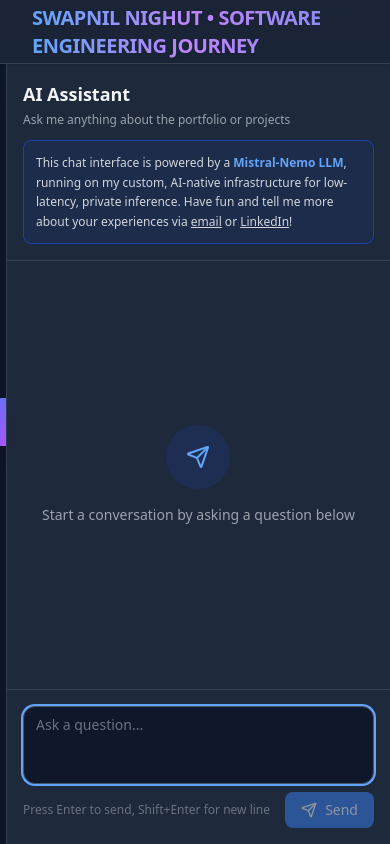
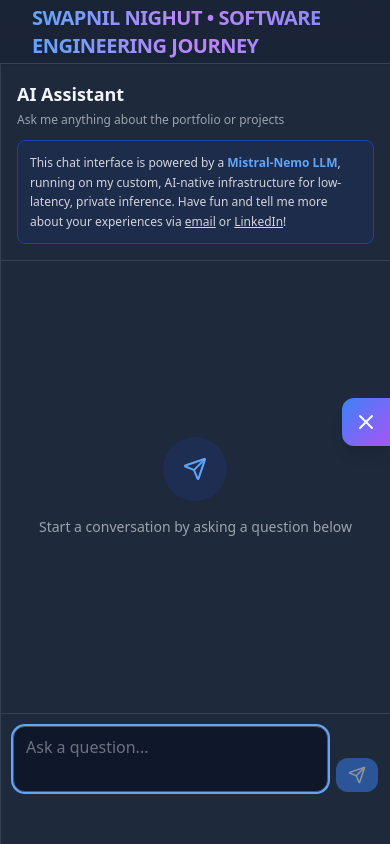
Before and after one commit to snighut/collaboration-app, a Next.js app: page / in a window 390 px wide. Both pictures are taken after a click on the button "Open AI chat". Shown: the top 844 px of the page. Built offline with nearby package versions, Linux system fonts and the light colour scheme; grey boxes are pictures that could not be loaded.

Commit message:
code:some css changes and fixes for mobile view

```diff
--- a/components/ChatSidebar.tsx
+++ b/components/ChatSidebar.tsx
@@ -92,7 +92,7 @@ const ChatSidebar: React.FC = () => {
       {/* Expandable Sidebar */}
       <div
         className={`fixed top-16 right-0 h-[calc(100vh-64px)] bg-white dark:bg-slate-800 border-l border-gray-200 dark:border-slate-700 shadow-2xl transition-all duration-300 ease-in-out z-40 flex flex-col ${
-          isExpanded ? 'w-96' : 'w-0'
+          isExpanded ? 'w-full md:w-96' : 'w-0'
         }`}
       >
         {/* Chat Header */}
@@ -175,32 +175,31 @@ const ChatSidebar: React.FC = () => {
 
         {/* Input Area */}
         {isExpanded && (
-          <div className="p-4 border-t border-gray-200 dark:border-slate-700">
-            <form onSubmit={handleSubmit} className="flex flex-col gap-2">
+          <div className="p-3 md:p-4 border-t border-gray-200 dark:border-slate-700 bg-white dark:bg-slate-800 mb-10">
+            <form onSubmit={handleSubmit} className="flex gap-2">
               <textarea
                 ref={inputRef}
                 value={inputValue}
                 onChange={(e) => setInputValue(e.target.value)}
                 onKeyDown={handleKeyDown}
                 placeholder="Ask a question..."
-                rows={3}
-                className="w-full px-3 py-2 text-sm bg-gray-50 dark:bg-slate-900 border border-gray-200 dark:border-slate-600 rounded-xl focus:outline-none focus:ring-2 focus:ring-blue-500 dark:focus:ring-blue-400 resize-none text-gray-900 dark:text-gray-100 placeholder-gray-400 dark:placeholder-gray-500"
+                rows={2}
+                className="flex-1 px-3 py-2 text-base bg-gray-50 dark:bg-slate-900 border border-gray-200 dark:border-slate-600 rounded-xl focus:outline-none focus:ring-2 focus:ring-blue-500 dark:focus:ring-blue-400 resize-none text-gray-900 dark:text-gray-100 placeholder-gray-400 dark:placeholder-gray-500"
                 disabled={isLoading}
+                style={{ fontSize: '16px' }}
               />
-              <div className="flex justify-between items-center">
-                <p className="text-xs text-gray-400 dark:text-gray-500">
-                  Press Enter to send, Shift+Enter for new line
-                </p>
-                <button
-                  type="submit"
-                  disabled={!inputValue.trim() || isLoading}
-                  className="flex items-center gap-2 px-4 py-2 bg-blue-600 hover:bg-blue-700 dark:bg-blue-500 dark:hover:bg-blue-600 text-white text-sm font-medium rounded-lg transition-colors disabled:opacity-50 disabled:cursor-not-allowed"
-                >
-                  <Send size={16} />
-                  Send
-                </button>
-              </div>
+              <button
+                type="submit"
+                disabled={!inputValue.trim() || isLoading}
+                className="flex items-center justify-center gap-1 px-3 md:px-4 py-2 bg-blue-600 hover:bg-blue-700 dark:bg-blue-500 dark:hover:bg-blue-600 text-white text-sm font-medium rounded-xl transition-colors disabled:opacity-50 disabled:cursor-not-allowed shrink-0 self-end"
+              >
+                <Send size={18} />
+                <span className="hidden md:inline">Send</span>
+              </button>
             </form>
+            <p className="text-xs text-gray-400 dark:text-gray-500 mt-2 hidden md:block">
+              Press Enter to send, Shift+Enter for new line
+            </p>
           </div>
         )}
       </div>
@@ -208,9 +207,12 @@ const ChatSidebar: React.FC = () => {
       {/* Toggle Button */}
       <button
         onClick={() => setIsExpanded(!isExpanded)}
-        className={`fixed top-1/2 -translate-y-1/2 z-50 bg-gradient-to-br from-blue-600 to-purple-600 hover:from-blue-700 hover:to-purple-700 dark:from-blue-500 dark:to-purple-500 dark:hover:from-blue-600 dark:hover:to-purple-600 text-white p-3 rounded-l-xl shadow-lg transition-all duration-300 group ${
-          isExpanded ? 'right-96' : 'right-0'
-        }`}
+        className="fixed top-1/2 -translate-y-1/2 z-50 bg-gradient-to-br from-blue-600 to-purple-600 hover:from-blue-700 hover:to-purple-700 dark:from-blue-500 dark:to-purple-500 dark:hover:from-blue-600 dark:hover:to-purple-600 text-white p-3 shadow-lg transition-all duration-300 group"
+        style={{
+          right: isExpanded ? 'calc(100vw - 100%)' : '0',
+          borderTopLeftRadius: '0.75rem',
+          borderBottomLeftRadius: '0.75rem',
+        }}
         aria-label={isExpanded ? 'Collapse AI chat' : 'Open AI chat'}
         title={isExpanded ? 'Close AI Assistant' : 'Open AI Assistant'}
       >
```
